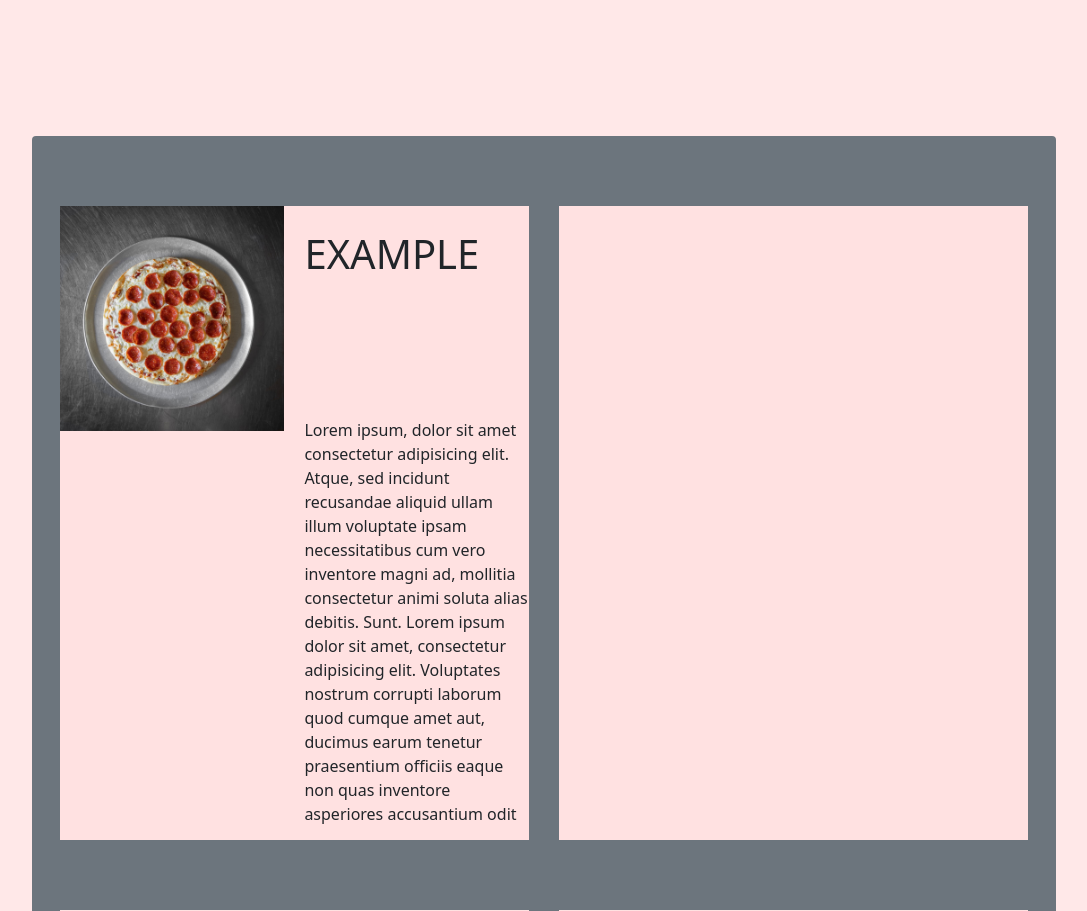
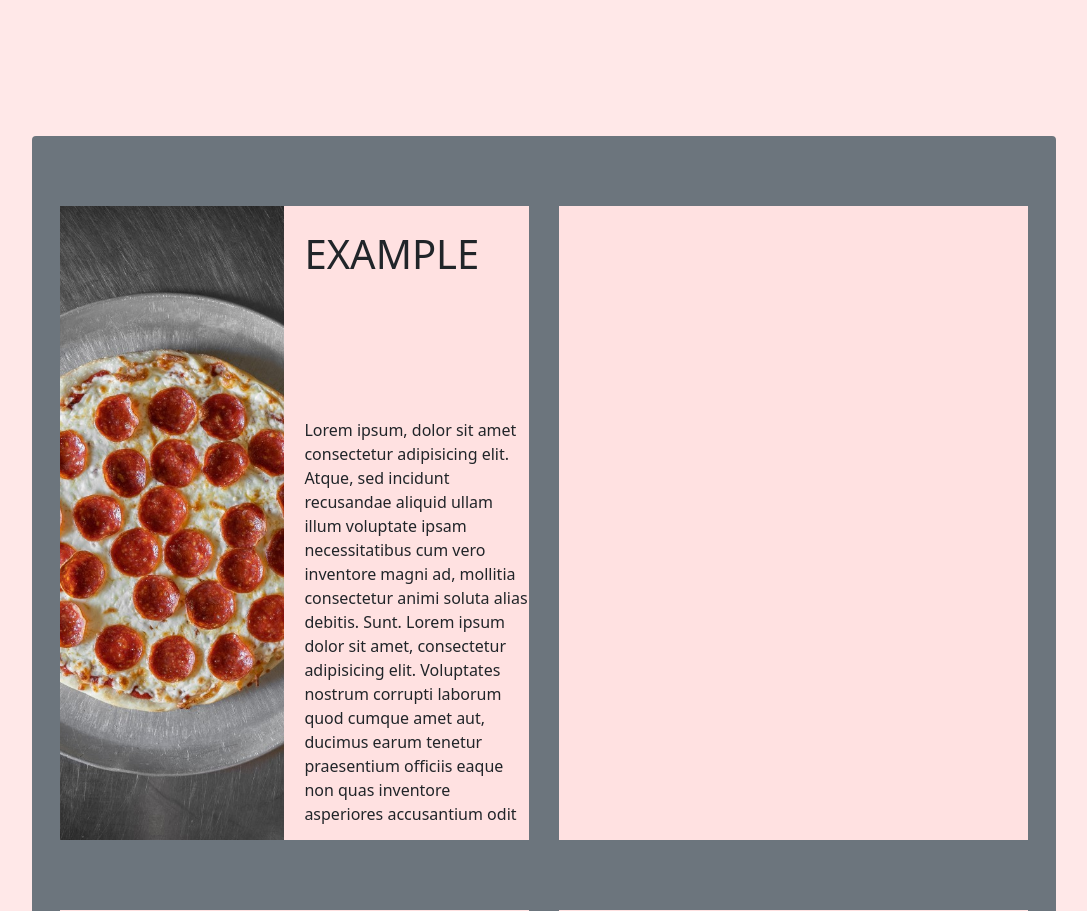
Before and after one commit to Tobias-W-S/miniCRUD, a PHP site: page /menu.html in a window 1280 px wide. Shown: the part 56-967 px from the top of the page, without its empty margins (96-1183 px from the left). Run offline with PHP 8.4, Linux system fonts and the light colour scheme.

Commit message:
final menu resp today

```diff
--- a/css/menu.css
+++ b/css/menu.css
@@ -25,8 +25,9 @@
 }
 
 .menu div img { grid-area: 1 / 1 / 4 / 4;
-    max-height: 100%;
+    height: 100%;
     width: 100%;
+    object-fit: cover;
 }
 .menu div h1 { grid-area: 1 / 4 / 2 / 7;
     padding-top: 0.60em;
```
